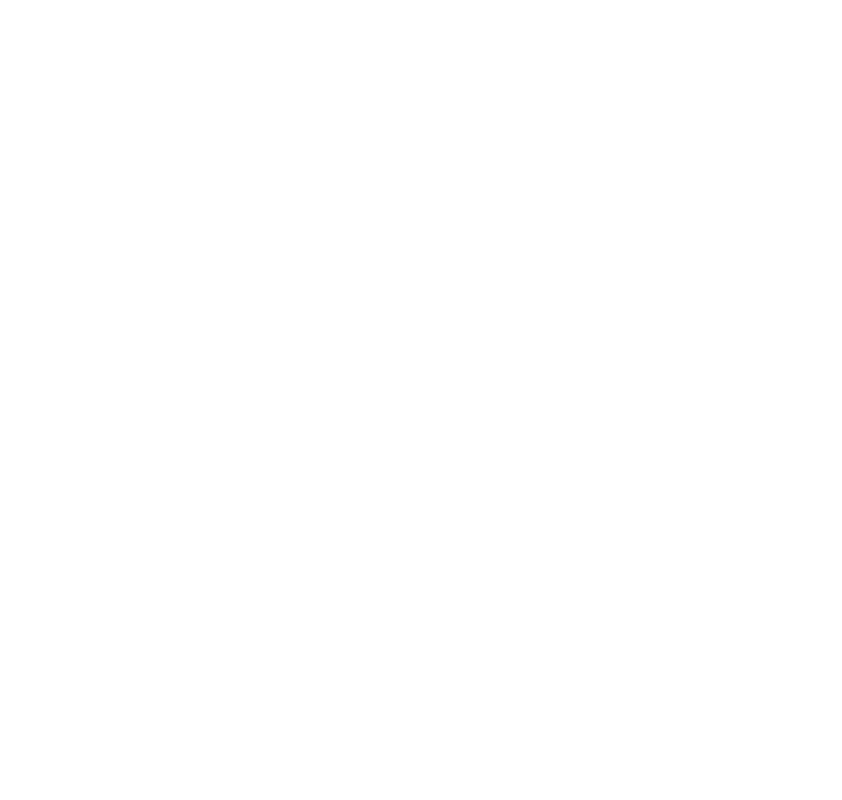
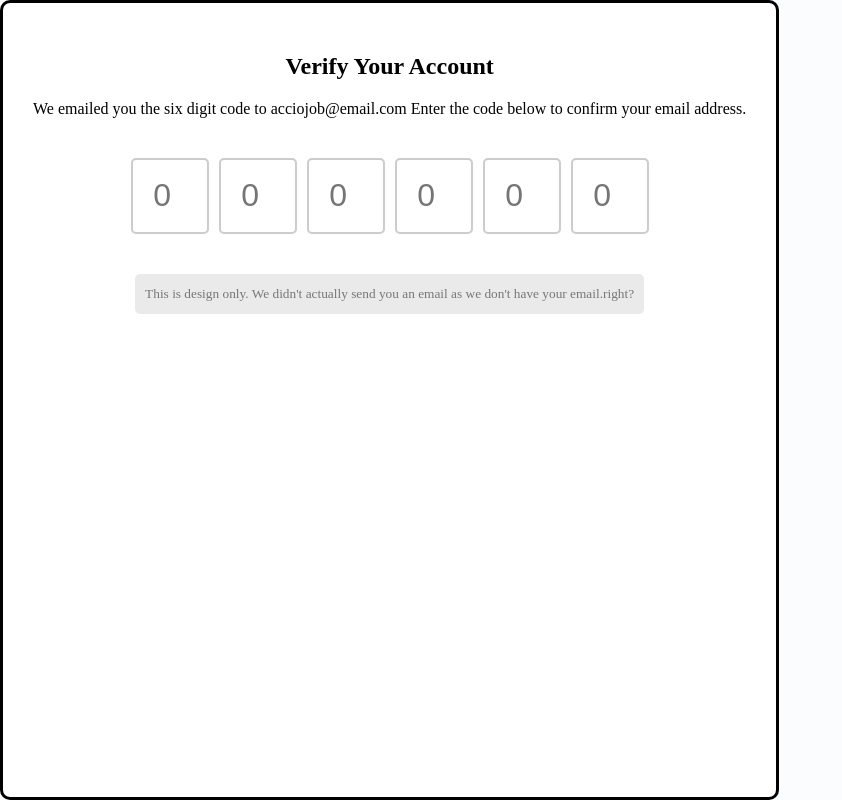
Before and after one commit to acciojob/OTP-borrolla, a website: page main.html in a window 1280 px wide. Shown: the whole page, without its empty margins (0-842 px from the left). Drawn offline with Linux system fonts and the light colour scheme.

Commit message:
created a submission

```diff
--- a/main.html
+++ b/main.html
@@ -1,16 +1,30 @@
 <!DOCTYPE html>
-
 <html>
-
 <head>
 	<link rel="stylesheet" href="styles.css">
 </head>
-
 <body>
 	<!-- the entire body must be written by student -->
+	<div class = "container">
+		<h2 id = "verification_heading" >Verify Your Account</h2>
+		<p id = "verification_subtext">
+			  We emailed you the six digit code to acciojob@email.com
+			   Enter the code below to confirm your email address.
+		</p>
+		<div class = "code-container">
+			<input type = "number" class="code" id= "code-1" placeholder="0" min="0" max="9" required>
+			<input type = "number" class="code" id= "code-2" placeholder="0" min="0" max="9" required>
+			<input type = "number" class="code" id= "code-3" placeholder="0" min="0" max="9" required>
+			<input type = "number" class="code" id= "code-4" placeholder="0" min="0" max="9" required>
+			<input type = "number" class="code" id= "code-5" placeholder="0" min="0" max="9" required>
+			<input type = "number" class="code" id= "code-6" placeholder="0" min="0" max="9" required>
+		</div>
+		<small class="info">
+			This is design only. We didn't actually send you an email as we
+			    don't have your email.right?
+		</small>
+	</div>
     <script type="text/javascript" src="./script.js">
 </script>
-
 </body>
-
 </html>
--- a/script.js
+++ b/script.js
@@ -1 +1,30 @@
 //your JS code here. If required.
+const codes = document.querSelectorAll('.code');
+codes[0].focus
+
+codes.forEach((code, idx) => {
+	code.addEventListener("input", (event) => {
+		 if(event.target.value.length === 1 && idx < codes.length - 1){
+			 codes[idx +  1].focus();
+		 }
+     })
+		code.addEventListener("keydown", (event) => {
+		 if(event.key === 'BackSpace' && !event.target.value && idx > 0) {
+
+				codes[idx - 1].focus();
+
+		}
+	 })
+ })
+
+
+
+
+
+
+
+
+
+
+
+})
--- a/styles.css
+++ b/styles.css
@@ -1 +1,74 @@
 /*  your css code here. If applicable */
+body {
+	background-color: #fbfcfe;
+	display : flex;
+	align-item : center;
+	justify-contex : center;
+	height : 100vh;
+	overflow : hidden;
+	margin : 0
+}
+
+	.container{
+		background-color: #fff;
+		border: 3px #000 solid;
+		border-radius: 10px;
+		padding: 30px;
+		max-width: 1000px;
+		text-align: center;
+	}
+
+	.code-container{
+		display : flex;
+	    align-item :center;
+	   justify-content: center;
+	   margin : 40px 0;
+	}
+
+   code {
+	   border-radius : 5px;
+	   font-size 75px;
+	   height : 120px;
+	   width : 100px;
+	   border : 1px sloid #eee;
+	   margin : 1%;
+	   text-align: center;
+	   font-weight : 300;
+   }
+
+	.code:valid {
+		border-color : #3498db;
+	    box-shadow:0 10px 10px  -5px rgba(0, 0, 0, 0.25);
+	}
+
+	.info{
+		background-color : #eaeaea;
+		display: inline-block;
+		padding : 10px;
+		line-height : 20px;
+		max-height : 400px;
+		color : #777;
+		border-radius: 5px
+	}
+
+		.code {
+	  width: 70px; /* Increased width */
+	  height: 70px; /* Increased height */
+	  font-size: 2rem; /* Adjusted font size for better readability */
+	  text-align: center;
+	  border: 2px solid #ccc;
+	  border-radius: 5px;
+	  outline: none;
+	  transition: border-color 0.2s, box-shadow 0.2s;
+	}
+
+	.code:focus {
+	  border-color: #007bff;
+	  box-shadow: 0 0 5px rgba(0, 123, 255, 0.5);
+	}
+
+	   .code-container {
+	  display: flex;
+	  gap: 10px; /* Adjust the space between the boxes */
+	  justify-content: center;
+	}
```
